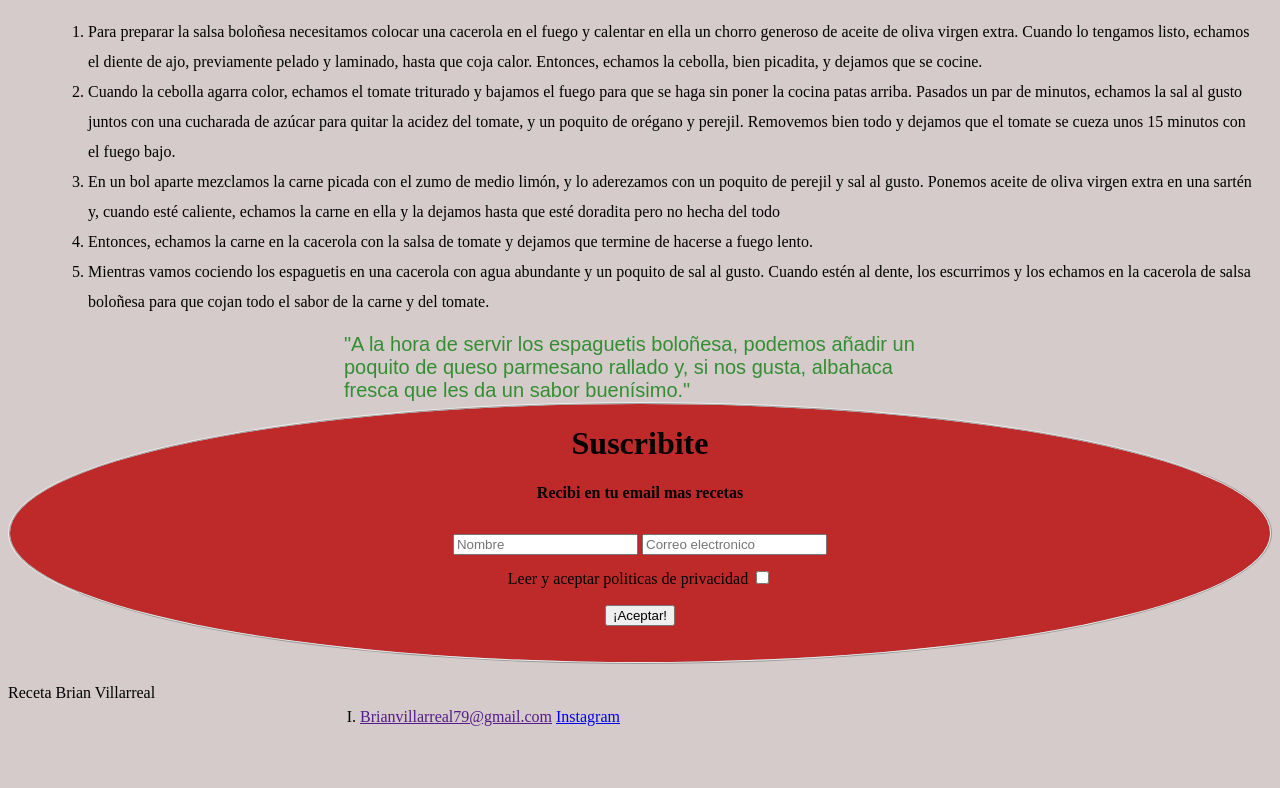
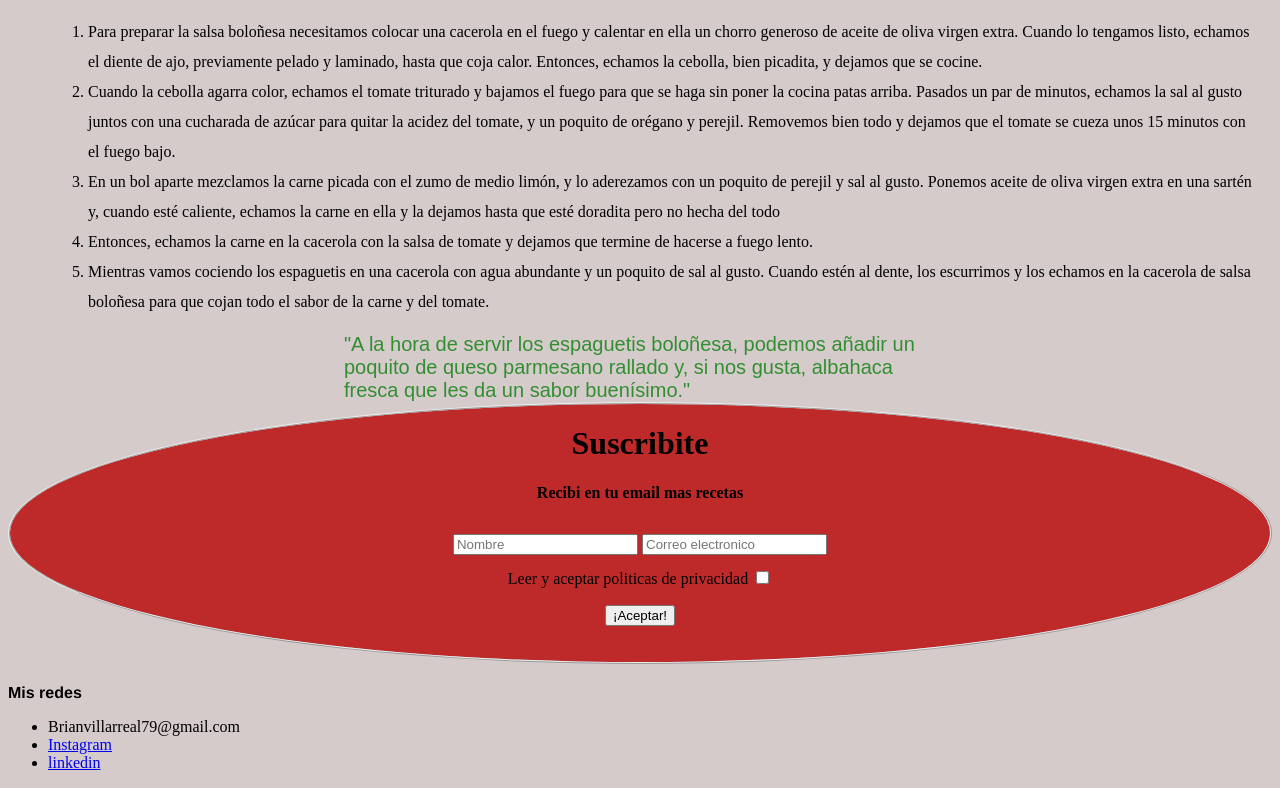
Before and after one commit to Brai-10/receta, a plain HTML site: page receta.html in a window 1280 px wide. Shown: the part 1242-2030 px from the top of the page. Before the commit the page ends 1982 px from the top, so only its background shows below. Drawn offline with Linux system fonts and the light colour scheme.

Commit message:
footer final

```diff
--- a/receta.html
+++ b/receta.html
@@ -100,12 +100,12 @@
         </div>
     </main>
     <footer>
-        <span class="pie">Receta Brian Villarreal</span>
+        <span> <b> Mis redes </b></span>
         <ul>
-            <li>
-        <a href="">Brianvillarreal79@gmail.com</a>
-        <a href="https://www.instagram.com/brian.villarreeal/">Instagram </a>
-        <a href="https://www.linkedin.com/in/brian-villarreal-8382a9196/?locale=en_US"></a>
+
+        <li><a>Brianvillarreal79@gmail.com</a>
+        <li><a href="https://www.instagram.com/brian.villarreeal/">Instagram </a>
+       <li> <a href="https://www.linkedin.com/in/brian-villarreal-8382a9196/?locale=en_US"> linkedin </a>
             </li>
         </ul>
     </footer>
--- a/style.css
+++ b/style.css
@@ -31,7 +31,7 @@ img {
 }
 
 
-ul {
+.pasos ul {
     list-style-type: upper-roman;
      display: block;
     line-height: 30px;
@@ -71,3 +71,8 @@ ol {
     padding-bottom: 100px;
     line-height: 20px;
 }
+footer span{
+font-family: 'Franklin Gothic Medium';
+font-size: medium;
+text-align: right;
+}
```
